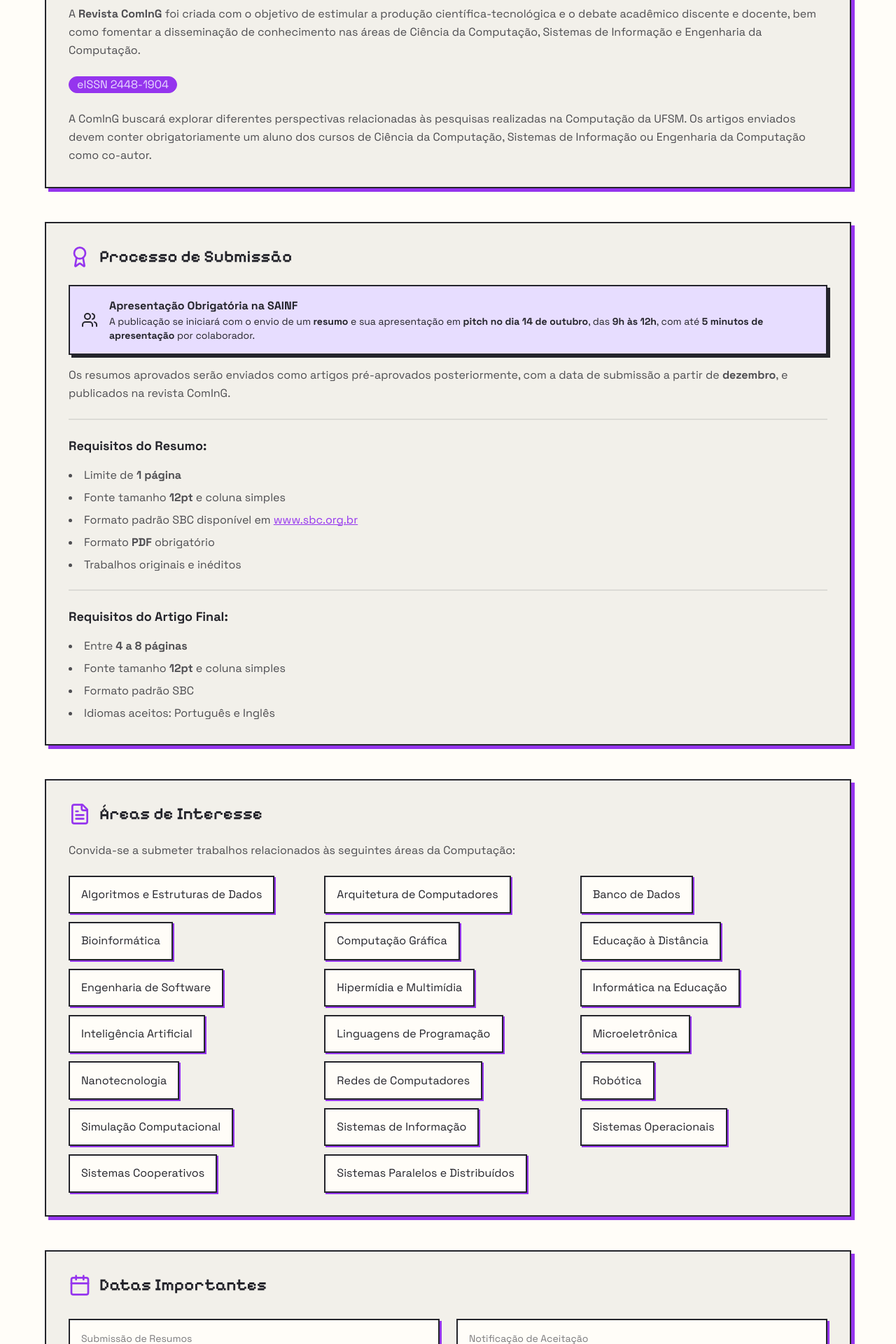
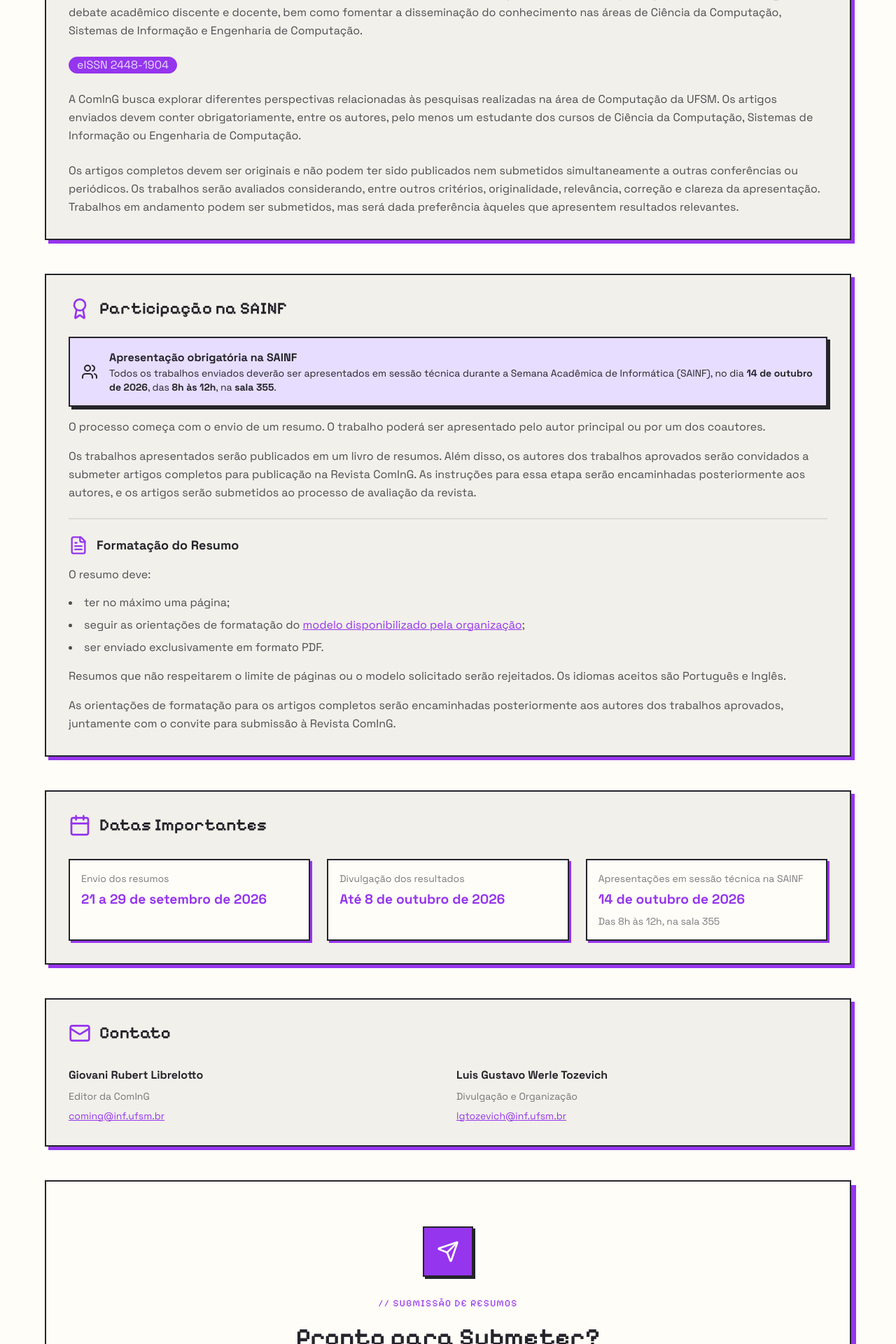
Before and after one commit to aaacms/sainf-2026, a React (Vite) app: page /incoming in a window 1280 px wide. Shown: the part 580-2500 px from the top of the page at 70% size. Built offline with nearby package versions, Linux system fonts and the light colour scheme.

Commit message:
feat: informações sobre a coming

```diff
--- a/src/components/RevistaComingSection.tsx
+++ b/src/components/RevistaComingSection.tsx
@@ -1,10 +1,9 @@
 import { Link } from 'react-router-dom';
-import { BookOpen, Calendar, FileText, Mail, Award, Users, ArrowLeft, Send } from 'lucide-react';
+import { ArrowLeft, Award, BookOpen, Calendar, FileText, Mail, Send, Users } from 'lucide-react';
 
-/**
- * Componente RevistaComingSection
- * Página para submissão de artigos para a Revista ComInG
- */
+const MODELO_RESUMO_URL =
+  `${import.meta.env.BASE_URL}Template_para_o_Resumo_XIII_SAINF.pdf`;
+
 export default function RevistaComingSection() {
   return (
     <section
@@ -13,32 +12,23 @@
       aria-labelledby="revista-title"
     >
       <div className="container mx-auto max-w-6xl">
-        {/* Botão Voltar */}
         <div className="mb-8">
-          <Link
-            to="/"
-            className="btn btn-ghost gap-2"
-            aria-label="Voltar para página inicial"
-          >
+          <Link to="/" className="btn btn-ghost gap-2" aria-label="Voltar para página inicial">
             <ArrowLeft size={20} />
             Voltar para Home
           </Link>
         </div>
-        {/* Header com destaque */}
+
         <div className="text-center mb-16">
           <p className="pixel-title coming-kicker">// SAINF 2026</p>
-          <h2
-            id="revista-title"
-            className="text-4xl md:text-5xl font-bold mb-6"
-          >
+          <h2 id="revista-title" className="text-4xl md:text-5xl font-bold mb-6">
             Revista ComInG
           </h2>
           <p className="text-xl text-base-content/70 max-w-3xl mx-auto">
-            Publicação e Apresentação de Artigos - Communications and Innovations Gazette
+            Communications and Innovations Gazette
           </p>
         </div>
 
-        {/* Sobre a Revista */}
         <div className="card coming-content-card mb-12">
           <div className="card-body">
             <div className="flex items-center gap-3 mb-4">
@@ -46,200 +36,155 @@
               <h3 className="card-title text-2xl">Sobre a Revista</h3>
             </div>
             <p className="text-base-content/80 leading-relaxed mb-4">
-              A <strong>Revista ComInG</strong> foi criada com o objetivo de estimular a produção
-              científica-tecnológica e o debate acadêmico discente e docente, bem como fomentar a
-              disseminação de conhecimento nas áreas de Ciência da Computação, Sistemas de Informação
-              e Engenharia da Computação.
+              A <strong>Revista ComInG — Communications and Innovations Gazette</strong> foi criada com
+              o objetivo de estimular a produção científico-tecnológica e o debate acadêmico discente
+              e docente, bem como fomentar a disseminação do conhecimento nas áreas de Ciência da
+              Computação, Sistemas de Informação e Engenharia de Computação.
             </p>
             <div className="badge badge-primary badge-lg">eISSN 2448-1904</div>
             <p className="text-base-content/80 leading-relaxed mt-4">
-              A ComInG buscará explorar diferentes perspectivas relacionadas às pesquisas realizadas
-              na Computação da UFSM. Os artigos enviados devem conter obrigatoriamente um aluno dos
-              cursos de Ciência da Computação, Sistemas de Informação ou Engenharia da Computação
-              como co-autor.
+              A ComInG busca explorar diferentes perspectivas relacionadas às pesquisas realizadas na
+              área de Computação da UFSM. Os artigos enviados devem conter obrigatoriamente, entre os
+              autores, pelo menos um estudante dos cursos de Ciência da Computação, Sistemas de
+              Informação ou Engenharia de Computação.
+            </p>
+            <p className="text-base-content/80 leading-relaxed mt-4">
+              Os artigos completos devem ser originais e não podem ter sido publicados nem submetidos
+              simultaneamente a outras conferências ou periódicos. Os trabalhos serão avaliados
+              considerando, entre outros critérios, originalidade, relevância, correção e clareza da
+              apresentação. Trabalhos em andamento podem ser submetidos, mas será dada preferência
+              àqueles que apresentem resultados relevantes.
             </p>
           </div>
         </div>
 
-        {/* Processo de Submissão */}
         <div className="card coming-content-card mb-12">
           <div className="card-body">
             <div className="flex items-center gap-3 mb-4">
               <Award className="text-primary" size={32} />
-              <h3 className="card-title text-2xl">Processo de Submissão</h3>
+              <h3 className="card-title text-2xl">Participação na SAINF</h3>
             </div>
             <div className="space-y-4">
               <div className="alert coming-alert">
                 <Users size={24} />
                 <div>
-                  <h4 className="font-bold">Apresentação Obrigatória na SAINF</h4>
+                  <h4 className="font-bold">Apresentação obrigatória na SAINF</h4>
                   <p className="text-sm">
-                    A publicação se iniciará com o envio de um <strong>resumo</strong> e sua apresentação
-                    em <strong>pitch no dia 14 de outubro</strong>, das <strong>9h às 12h</strong>,
-                    com até <strong>5 minutos de apresentação</strong> por colaborador.
+                    Todos os trabalhos enviados deverão ser apresentados em sessão técnica durante a
+                    Semana Acadêmica de Informática (SAINF), no dia <strong>14 de outubro de 2026</strong>,
+                    das <strong>8h às 12h</strong>, na <strong>sala 355</strong>.
                   </p>
                 </div>
               </div>
-
               <p className="text-base-content/80 leading-relaxed">
-                Os resumos aprovados serão enviados como artigos pré-aprovados posteriormente, com a
-                data de submissão a partir de <strong>dezembro</strong>, e publicados na revista ComInG.
+                O processo começa com o envio de um resumo. O trabalho poderá ser apresentado pelo
+                autor principal ou por um dos coautores.
+              </p>
+              <p className="text-base-content/80 leading-relaxed">
+                Os trabalhos apresentados serão publicados em um livro de resumos. Além disso, os
+                autores dos trabalhos aprovados serão convidados a submeter artigos completos para
+                publicação na Revista ComInG. As instruções para essa etapa serão encaminhadas
+                posteriormente aos autores, e os artigos serão submetidos ao processo de avaliação da revista.
               </p>
 
-              <div className="divider"></div>
+              <div className="divider" />
 
-              <h4 className="font-bold text-lg">Requisitos do Resumo:</h4>
+              <div className="flex items-center gap-3">
+                <FileText className="text-primary" size={28} />
+                <h4 className="font-bold text-lg">Formatação do Resumo</h4>
+              </div>
+              <p className="text-base-content/80">O resumo deve:</p>
               <ul className="list-disc list-inside space-y-2 text-base-content/80">
-                <li>Limite de <strong>1 página</strong></li>
-                <li>Fonte tamanho <strong>12pt</strong> e coluna simples</li>
-                <li>Formato padrão SBC disponível em{' '}
+                <li>ter no máximo uma página;</li>
+                <li>
+                  seguir as orientações de formatação do{' '}
                   <a
-                    href="http://www.sbc.org.br/"
+                    href={MODELO_RESUMO_URL}
                     target="_blank"
                     rel="noopener noreferrer"
                     className="link link-primary"
                   >
-                    www.sbc.org.br
+                    modelo disponibilizado pela organização
                   </a>
+                  ;
                 </li>
-                <li>Formato <strong>PDF</strong> obrigatório</li>
-                <li>Trabalhos originais e inéditos</li>
+                <li>ser enviado exclusivamente em formato PDF.</li>
               </ul>
-
-              <div className="divider"></div>
-
-              <h4 className="font-bold text-lg">Requisitos do Artigo Final:</h4>
-              <ul className="list-disc list-inside space-y-2 text-base-content/80">
-                <li>Entre <strong>4 a 8 páginas</strong></li>
-                <li>Fonte tamanho <strong>12pt</strong> e coluna simples</li>
-                <li>Formato padrão SBC</li>
-                <li>Idiomas aceitos: Português e Inglês</li>
-              </ul>
+              <p className="text-base-content/80 leading-relaxed">
+                Resumos que não respeitarem o limite de páginas ou o modelo solicitado serão
+                rejeitados. Os idiomas aceitos são Português e Inglês.
+              </p>
+              <p className="text-base-content/80 leading-relaxed">
+                As orientações de formatação para os artigos completos serão encaminhadas
+                posteriormente aos autores dos trabalhos aprovados, juntamente com o convite para
+                submissão à Revista ComInG.
+              </p>
             </div>
           </div>
         </div>
 
-        {/* Áreas de Interesse */}
-        <div className="card coming-content-card mb-12">
-          <div className="card-body">
-            <div className="flex items-center gap-3 mb-4">
-              <FileText className="text-primary" size={32} />
-              <h3 className="card-title text-2xl">Áreas de Interesse</h3>
-            </div>
-            <p className="text-base-content/80 mb-4">
-              Convida-se a submeter trabalhos relacionados às seguintes áreas da Computação:
-            </p>
-            <div className="grid grid-cols-1 md:grid-cols-2 lg:grid-cols-3 gap-3">
-              {[
-                'Algoritmos e Estruturas de Dados',
-                'Arquitetura de Computadores',
-                'Banco de Dados',
-                'Bioinformática',
-                'Computação Gráfica',
-                'Educação à Distância',
-                'Engenharia de Software',
-                'Hipermídia e Multimídia',
-                'Informática na Educação',
-                'Inteligência Artificial',
-                'Linguagens de Programação',
-                'Microeletrônica',
-                'Nanotecnologia',
-                'Redes de Computadores',
-                'Robótica',
-                'Simulação Computacional',
-                'Sistemas de Informação',
-                'Sistemas Operacionais',
-                'Sistemas Cooperativos',
-                'Sistemas Paralelos e Distribuídos'
-              ].map((area, index) => (
-                <div key={index} className="badge coming-area-badge badge-lg p-4">
-                  {area}
-                </div>
-              ))}
-            </div>
-          </div>
-        </div>
-
-        {/* Datas Importantes */}
         <div className="card coming-content-card mb-12">
           <div className="card-body">
             <div className="flex items-center gap-3 mb-6">
               <Calendar className="text-primary" size={32} />
               <h3 className="card-title text-2xl">Datas Importantes</h3>
             </div>
-            <div className="grid grid-cols-1 md:grid-cols-2 gap-6">
+            <div className="grid grid-cols-1 md:grid-cols-3 gap-6">
               <div className="coming-date-card">
-                <div className="text-sm text-base-content/60">Submissão de Resumos</div>
-                <div className="text-2xl font-bold">12 de setembro de 2026</div>
+                <div className="text-sm text-base-content/60">Envio dos resumos</div>
+                <div className="coming-date-value text-2xl font-bold">21 a 29 de setembro de 2026</div>
               </div>
               <div className="coming-date-card">
-                <div className="text-sm text-base-content/60">Notificação de Aceitação</div>
-                <div className="text-2xl font-bold">11 de outubro de 2026</div>
+                <div className="text-sm text-base-content/60">Divulgação dos resultados</div>
+                <div className="coming-date-value text-2xl font-bold">Até 8 de outubro de 2026</div>
               </div>
               <div className="coming-date-card">
-                <div className="text-sm text-base-content/60">Apresentação em Pitch</div>
-                <div className="text-2xl font-bold">14 de outubro de 2026</div>
-                <div className="text-sm text-base-content/60">9h às 12h (5 min/colaborador)</div>
-              </div>
-              <div className="coming-date-card">
-                <div className="text-sm text-base-content/60">Envio da Versão em Artigo</div>
-                <div className="text-2xl font-bold">Até 15 de novembro de 2026</div>
-              </div>
-              <div className="coming-date-card md:col-span-2">
-                <div className="text-sm text-base-content/60">Publicação da ComInG</div>
-                <div className="text-2xl font-bold">Até março de 2027</div>
+                <div className="text-sm text-base-content/60">Apresentações em sessão técnica na SAINF</div>
+                <div className="coming-date-value text-2xl font-bold">14 de outubro de 2026</div>
+                <div className="text-sm text-base-content/60">Das 8h às 12h, na sala 355</div>
               </div>
             </div>
           </div>
         </div>
 
-        {/* Contatos */}
         <div className="card coming-content-card">
           <div className="card-body">
             <div className="flex items-center gap-3 mb-6">
               <Mail className="text-primary" size={32} />
               <h3 className="card-title text-2xl">Contato</h3>
             </div>
-            <div className="grid grid-cols-1 md:grid-cols-3 gap-6">
+            <div className="grid grid-cols-1 md:grid-cols-2 gap-6">
               <div className="flex flex-col gap-2">
                 <div className="font-bold">Giovani Rubert Librelotto</div>
                 <div className="text-sm text-base-content/60">Editor da ComInG</div>
-                <a
-                  href="mailto:coming@inf.ufsm.br"
-                  className="link link-primary text-sm"
-                >
+                <a href="mailto:coming@inf.ufsm.br" className="link link-primary text-sm">
                   coming@inf.ufsm.br
                 </a>
               </div>
               <div className="flex flex-col gap-2">
                 <div className="font-bold">Luis Gustavo Werle Tozevich</div>
                 <div className="text-sm text-base-content/60">Divulgação e Organização</div>
-                <a
-                  href="mailto:lgtozevich@inf.ufsm.br"
-                  className="link link-primary text-sm"
-                >
+                <a href="mailto:lgtozevich@inf.ufsm.br" className="link link-primary text-sm">
                   lgtozevich@inf.ufsm.br
                 </a>
               </div>
-
             </div>
           </div>
         </div>
 
-        {/* Botão de Submissão em Destaque */}
         <div className="mt-12">
           <div className="card coming-cta">
             <div className="card-body items-center text-center">
               <div className="coming-cta-icon" aria-hidden="true">
                 <Send size={32} />
               </div>
-              <p className="pixel-title coming-cta-kicker">// SUBMISSÃO DE ARTIGOS</p>
+              <p className="pixel-title coming-cta-kicker">// SUBMISSÃO DE RESUMOS</p>
               <h3 className="card-title text-3xl md:text-4xl">Pronto para Submeter?</h3>
               <p className="coming-cta-copy text-lg max-w-2xl">
-                Envie seu resumo através do formulário oficial e garanta sua participação na SAINF XIII!
+                Envie seu resumo através do formulário oficial e participe da SAINF XIII!
               </p>
               <a
-                href="https://docs.google.com/forms/d/e/1FAIpQLScTa8OPAOGHWuvqIUQinMZWNzQiINP7BKDbGsQMacoblPzZSA/viewform?usp=sharing&ouid=118110659113173141335"
+                href="https://forms.gle/kVjuF8fnxynTsCvp6"
                 target="_blank"
                 rel="noopener noreferrer"
                 className="btn btn-primary btn-lg coming-cta-button gap-2"
@@ -247,14 +192,11 @@
                 <Send size={24} />
                 Submeter Resumo Agora
               </a>
-              <p className="coming-cta-deadline text-sm">
-                Prazo: até 12 de setembro de 2026
-              </p>
+              <p className="coming-cta-deadline text-sm">Prazo: 29 de setembro de 2026</p>
             </div>
           </div>
         </div>
 
-        {/* Links Úteis */}
         <div className="mt-12 text-center">
           <div className="flex flex-col sm:flex-row gap-4 justify-center items-center">
             <a
@@ -267,13 +209,13 @@
               Acessar Revista ComInG
             </a>
             <a
-              href="http://www.sbc.org.br/"
+              href={MODELO_RESUMO_URL}
               target="_blank"
               rel="noopener noreferrer"
               className="btn btn-outline btn-lg gap-2"
             >
               <FileText size={20} />
-              Template SBC
+              Modelo do Resumo
             </a>
           </div>
         </div>
--- a/src/data/eventos.data.ts
+++ b/src/data/eventos.data.ts
@@ -83,7 +83,7 @@
       {
         horario: "09:00 - 12:00",
         titulo: "Revista ComInG - Pitch dos Artigos",
-        local: "Sala a ser definida",
+        local: "Sala 355 - CT",
         descricao: "Veja as apresentações dos artigos que serão publicados na revista ComInG",
         tipo: "palestra"
       },
--- a/src/index.css
+++ b/src/index.css
@@ -117,7 +117,7 @@
   .coming-alert { color: #24242b; border: 2px solid #24242b; border-radius: 0; background: #e7ddff; box-shadow: 4px 4px 0 #24242b; }
   .coming-area-badge { min-height: 3.4rem; justify-content: flex-start; color: #24242b; border: 2px solid #24242b; border-radius: 0; background: #fffdf8; box-shadow: 2px 2px 0 #9535ee; white-space: normal; }
   .coming-date-card { display: flex; flex-direction: column; gap: .5rem; padding: 1rem; border: 2px solid #24242b; background: #fffdf8; box-shadow: 3px 3px 0 #9535ee; }
-  .coming-date-card .text-2xl { color: #9535ee; font-family: 'Pixelify Sans', monospace; line-height: 1.2; }
+  .coming-date-card .coming-date-value { color: #9535ee; font-family: 'Space Grotesk', system-ui, sans-serif; font-size: clamp(1.1rem, 1.5vw, 1.25rem); line-height: 1.3; letter-spacing: normal; }
   .coming-cta { border: 2px solid #24242b; border-radius: 0; background: #fffdf8; box-shadow: 7px 7px 0 #9535ee; }
   .coming-cta .card-body { padding: clamp(2rem, 6vw, 4rem) 1.5rem; }
   .coming-cta-icon { display: grid; place-items: center; width: 4.5rem; height: 4.5rem; margin-bottom: 1.25rem; color: #fffdf8; background: #9535ee; border: 2px solid #24242b; box-shadow: 3px 3px 0 #24242b; }
```
Also changed, not shown: 7 other files (tests, documents, lock files or other folders).
